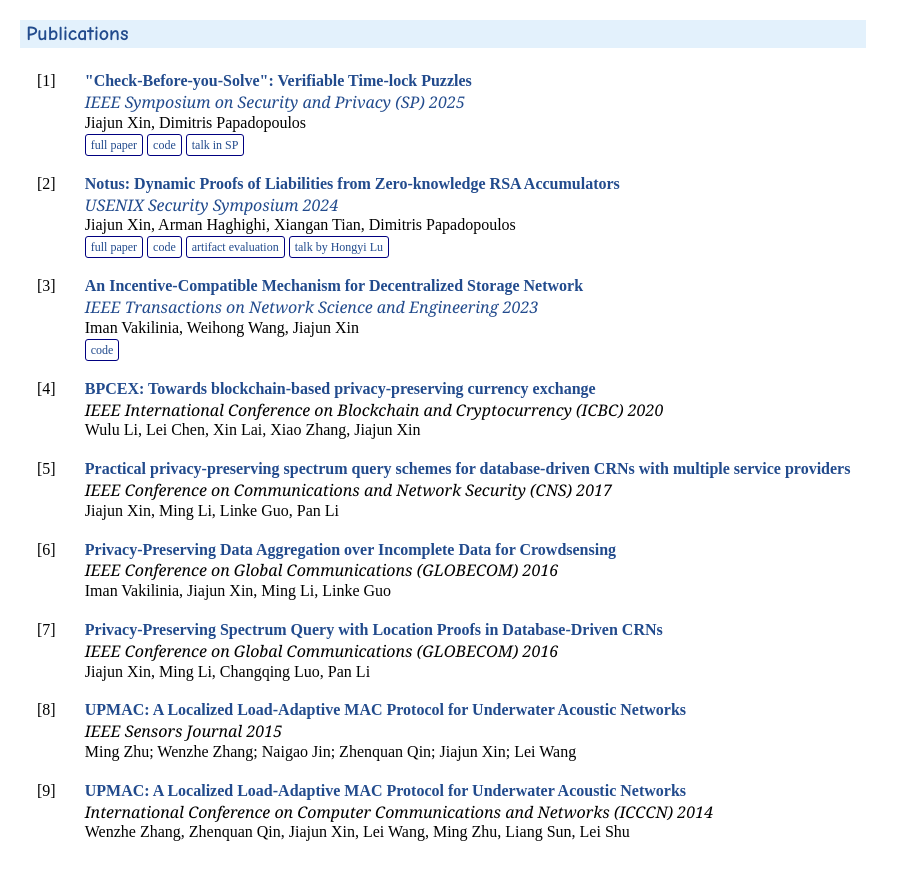
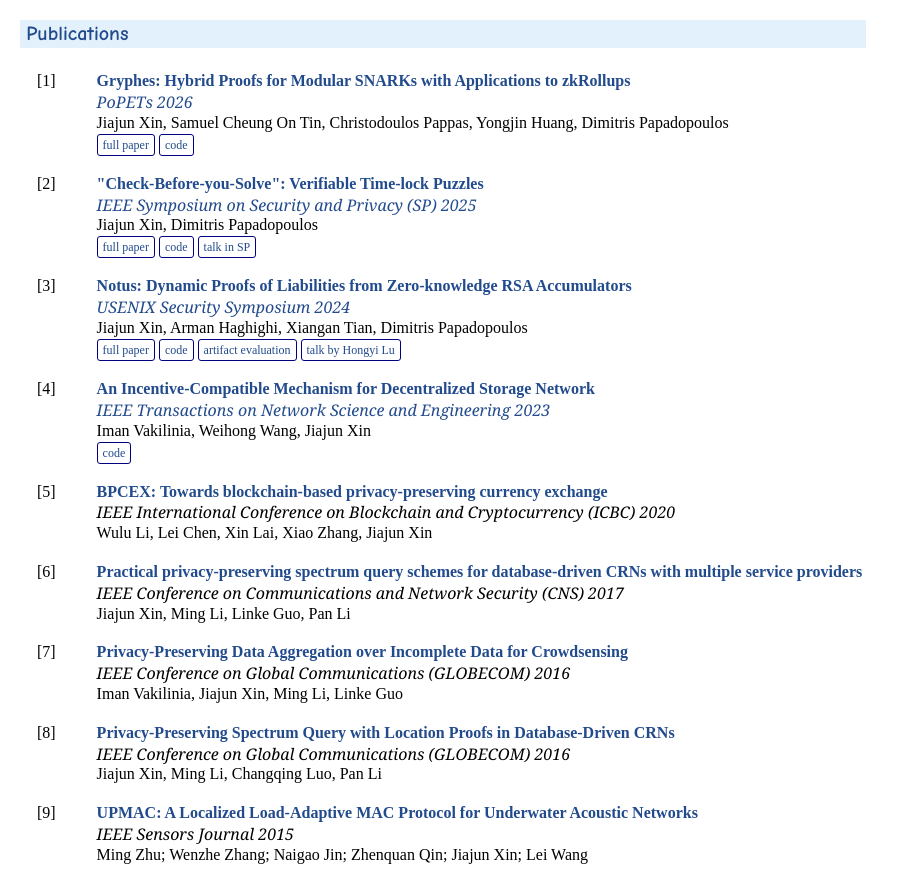
Before and after one commit to jiajunxin/jiajunxin.github.io, a plain HTML site: page publicationsList.html in a window 1280 px wide. Shown: the top 870 px of the page, without its empty margins (0-909 px from the left). Drawn offline with Linux system fonts and the light colour scheme.

Commit message:
add Gryphes paper

```diff
--- a/publicationsList.html
+++ b/publicationsList.html
@@ -10,6 +10,21 @@
     <h2><a name="Publications">Publications</a></h2>
 
     <table class="pubcnt">
+
+        <tr>
+            <td valign="top" align="left"></td>
+            <td align="left">
+                <b><a href="https://github.com/hkust-okx-zkdex-project/pets26-artifacts" target="_blank">Gryphes: Hybrid
+                        Proofs for Modular SNARKs with Applications to zkRollups</a></b>
+                <br><i><a href="https://petsymposium.org/2026/paperlist.php" target="_blank">PoPETs 2026</a></i>
+                <br>Jiajun Xin, Samuel Cheung On Tin, Christodoulos Pappas, Yongjin Huang, Dimitris Papadopoulos
+                <br>
+                <a href="https://github.com/hkust-okx-zkdex-project/pets26-artifacts" class="btn" target="_blank">full
+                    paper</a>
+                <a href="https://github.com/hkust-okx-zkdex-project/pets26-artifacts" class="btn"
+                    target="_blank">code</a>
+            </td>
+        </tr>
 
         <tr>
             <td valign="top" align="left"></td>
```
